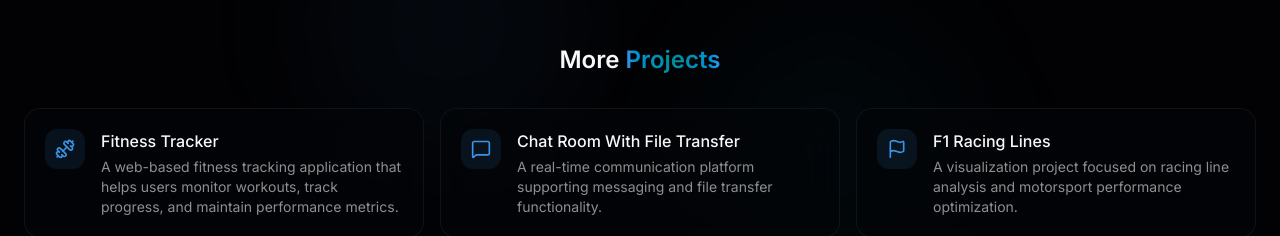
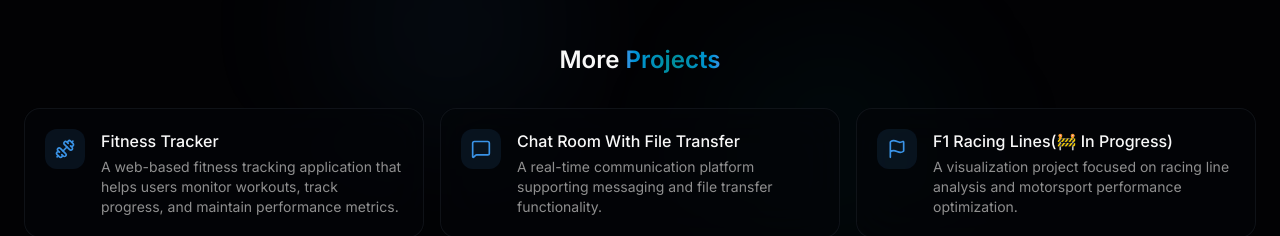
Before and after one commit to pranavswaroop08/v0-personal-portfolio-website, a Next.js app: page / in a window 1280 px wide. Shown: the part 1800-2036 px from the top of the page. Built offline with nearby package versions, Linux system fonts and the light colour scheme.

Commit message:
feat: update project links and add progress indicator to F1 Racing Lines\n\nAdded GitHub links for Fitness Tracker and Chat Room With File Transfer. Marked F1 Racing Lines as in progress.

```diff
--- a/components/projects-section.tsx
+++ b/components/projects-section.tsx
@@ -42,16 +42,19 @@ const additionalProjects = [
     title: "Fitness Tracker",
     description: "A web-based fitness tracking application that helps users monitor workouts, track progress, and maintain performance metrics.",
     icon: Dumbbell,
+    href:"https://github.com/pranavswaroop08/Fitness-Tracker"
   },
   {
     title: "Chat Room With File Transfer",
     description: "A real-time communication platform supporting messaging and file transfer functionality.",
     icon: MessageSquare,
+    href:"https://github.com/pranavswaroop08/Chat-Room-With-FIle-Transfer"
   },
   {
-    title: "F1 Racing Lines",
+    title: "F1 Racing Lines(🚧 In Progress)",
     description: "A visualization project focused on racing line analysis and motorsport performance optimization.",
     icon: Flag,
+    href:""
   },
 ]
 
```
